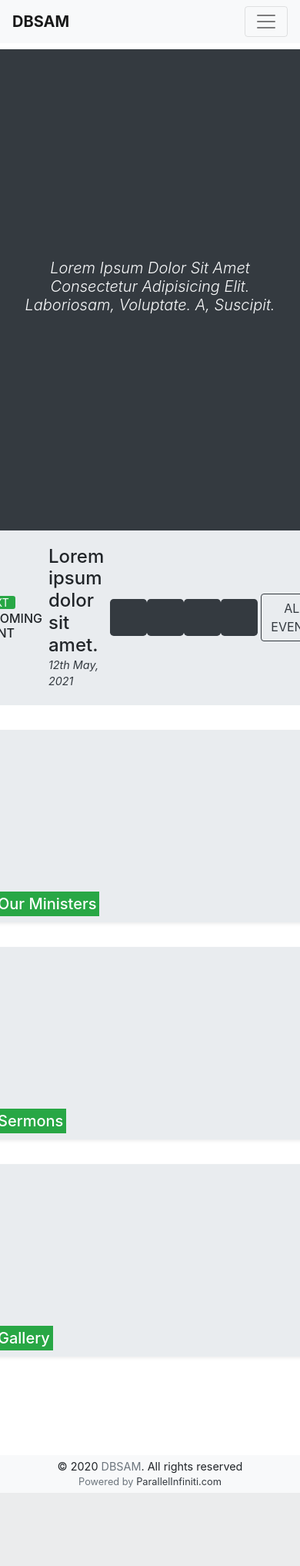
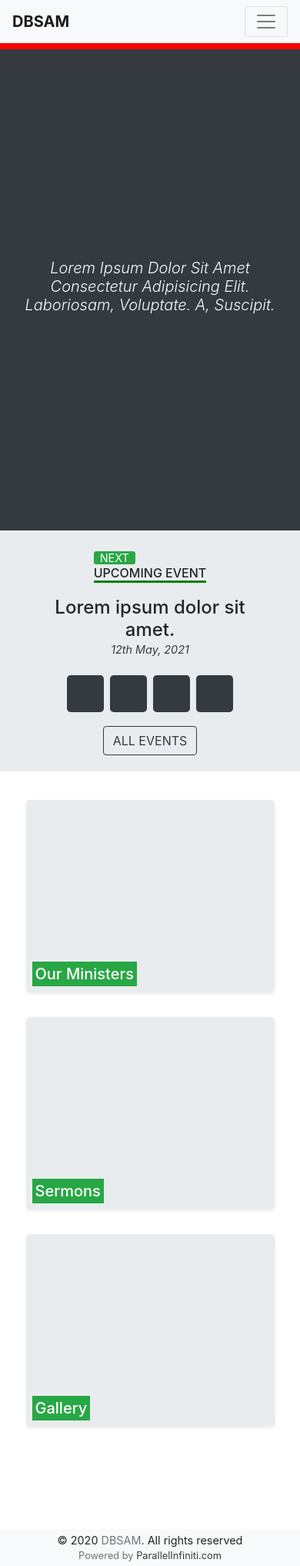
Before and after one commit to CodeTemplar99/DBM, a Django app: page / in a window 390 px wide; the page is wider, and only the part inside the window is pictured. Shown: that part at 77% size. Before the commit the page ends 1939 px from the top of that part, so only its background shows below. Run offline with Django 3.2, Linux system fonts and the light colour scheme; some libraries are stand-ins or nearby versions.

Commit message:
responsive home

```diff
--- a/templates/base.html
+++ b/templates/base.html
@@ -43,6 +43,14 @@
       color: skyblue !important;
     }
 
+    @media screen and (max-width:1024px) {
+      .nav2{
+        background-color:  red !important;
+        width: 100% !important;
+        /* margin: 0px !important; */
+      }
+    }
+
     @media screen and (max-width:425px) {
       body {
         font-size: 90% !important;
@@ -82,7 +90,7 @@
   </nav>
   <main class="container-fluid pb-5 px-0 mb-5 mt-0 pt-0">
     <nav class="navbar navbar-expand-lg rounded-0 mt-0 pt-0 navbar-light nav2">
-      <div class="collapse navbar-collapse bg-white mx-auto mt-0 col-sm-7 py-2 shadow-sm" id="navbarSupportedContent">
+      <div class="collapse navbar-collapse bg-white mx-auto mt-0 py-2 shadow-sm" id="navbarSupportedContent">
         <ul class="navbar-nav mx-auto">
           <li class="nav-item mx-sm-4 active">
             <a class="nav-link link1" href="#">Home <span class="sr-only">(Current)</span></a>
--- a/templates/home.html
+++ b/templates/home.html
@@ -1,6 +1,107 @@
 {% extends 'base.html' %}
 
 {% block content %}
+<style>
+  @media screen and (max-width:1024px) {
+    .event-block {
+      flex-wrap: wrap;
+    }
+
+    .upnext-con {
+      /* border: 1px solid red; */
+      border-bottom: 3px solid green;
+      width: 100%;
+      margin: 5px !important;
+    }
+
+    .detail-con {
+      /* border: 1px solid red; */
+      width: 45%;
+      margin: 5px !important;
+      text-align: center;
+    }
+
+    .timer-con {
+      /* border: 1px solid red; */
+      width: 55%;
+      margin: 5px !important;
+    }
+
+    .timer-con .jumbotron {
+      margin: 0px !important;
+    }
+
+    .all-events-con {
+      /* border: 1px solid red; */
+      width: 15%;
+      margin: 5px !important;
+    }
+  }
+
+  @media screen and (max-width:768px) {
+    .upnext-con {
+      width: 110%;
+    }
+
+    .detail-con {
+      width: 55%;
+    }
+
+    .timer-con {
+      width: 50%;
+    }
+
+    .timer-con .jumbotron {
+      margin: 0px !important;
+    }
+
+    .all-events-con {
+      width: 30%;
+    }
+
+    .row{
+      width: 100% !important;
+    }
+  }
+
+  @media screen and (max-width:425px) {
+
+    .upnext-con {
+      width: 110%;
+    }
+
+    .detail-con {
+      width: 90%;
+    }
+
+    .timer-con {
+      width: auto;
+    }
+
+    .timer-con .jumbotron {
+      width: 100%;
+      margin: 4px !important;
+    }
+
+    .all-events-con {
+      width: auto;
+    }
+
+    .row {
+      flex-direction: column;
+      align-items: center;
+      justify-content: center;
+      padding: 5px;
+      margin: 0px;
+    }
+
+    .row .jumbotron {
+      width: 85%;
+    }
+  }
+</style>
+
+
 <main class="container-fluid px-0">
   <div class="rounded-0 bg-dark p-0 mb-0 mx-0 hero d-flex justify-content-center align-items-center">
     <div class="d-flex justify-content-center align-items-center d-flex justify-content-center align-items-center">
@@ -9,27 +110,29 @@
     </div>
   </div>
 
-  <div class="jumbotron rounded-0 mx-auto p-3 d-flex justify-content-center align-items-center">
+  <div class="jumbotron rounded-0 mx-auto p-3 d-flex justify-content-center align-items-center event-block">
     <div class="d-flex justify-content-start align-items-center p-1 bg-transparent mx-sm-5">
       <i class="fab fa-user"></i>
-      <div>
+      <div class="upnext-con">
         <span class="text-uppercase bg-success px-2 rounded-sm text-white">Next</span>
         <h6 class="text-uppercase m-0">Upcoming event</h6>
       </div>
     </div>
 
-    <div class="bg-transparent mx-sm-5 p-1">
+    <div class="bg-transparent mx-sm-5 p-1 detail-con">
       <h4 class="mb-0">Lorem ipsum dolor sit amet.</h4>
       <span class="text-dark font-weight-normal font-italic">12th May, 2021</span>
     </div>
 
-    <div class="bg-transparent mx-sm-5 p-1 d-flex justify-content-around align-items-center">
+    <div class="bg-transparent mx-sm-5 p-1 d-flex justify-content-around align-items-center timer-con">
       <div class="jumbotron mx-sm-3 m-0 p-4 bg-dark"></div>
       <div class="jumbotron mx-sm-3 m-0 p-4 bg-dark"></div>
       <div class="jumbotron mx-sm-3 m-0 p-4 bg-dark"></div>
       <div class="jumbotron mx-sm-3 m-0 p-4 bg-dark"></div>
     </div>
-    <button class="btn btn-outline-dark text-uppercase">all events</button>
+    <div class="all-events-con">
+      <button class="btn btn-outline-dark text-uppercase">all events</button>
+    </div>
   </div>
 
   <div class="row justify-content-center">
```
